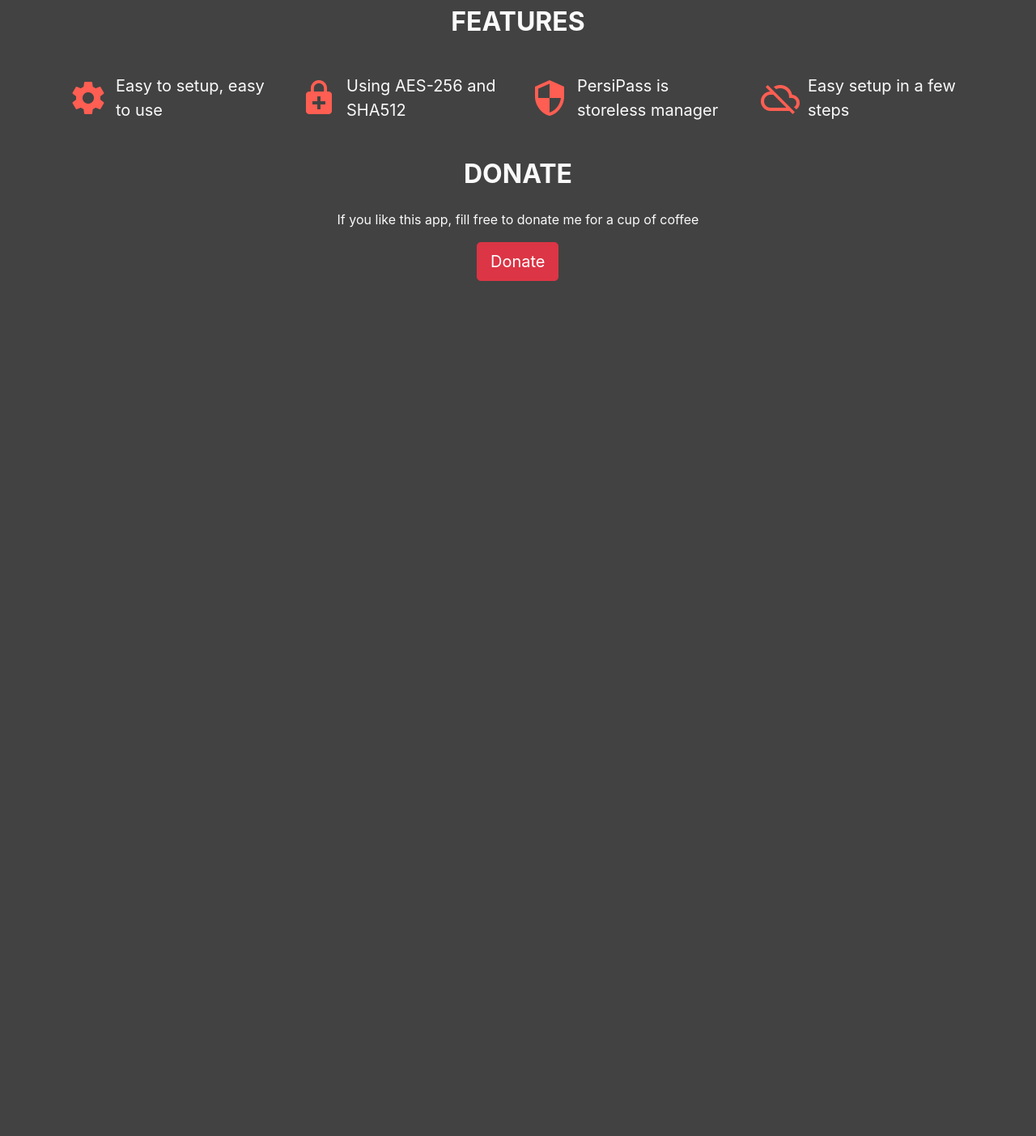
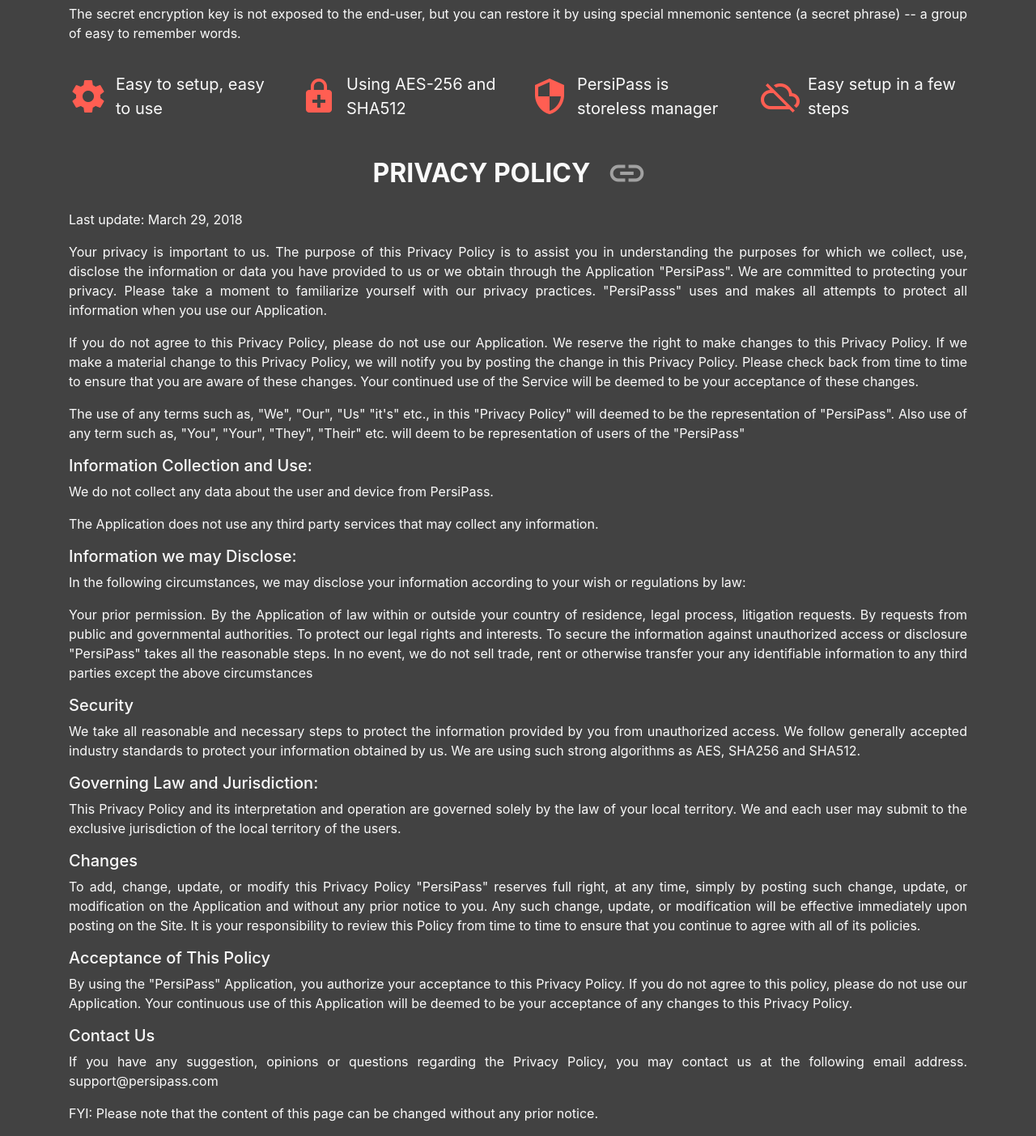
Before and after one commit to PersiPass/persipass.github.io, a plain HTML site: page index.html in a window 1280 px wide. Shown: the part 1330-2733 px from the top of the page at 81% size. Before the commit the page ends 1677 px from the top, so only its background shows below. Drawn offline with nearby package versions, Linux system fonts and the light colour scheme.

Commit message:
privacy policy

```diff
--- a/css/main.css
+++ b/css/main.css
@@ -4,6 +4,13 @@ html, body {
 
 * {
   color: #fafafa
+}
+
+:target:before {
+  content: "";
+  display: block;
+  height: 90px; /* fixed header height*/
+  margin: -90px 0 0; /* negative fixed header height */
 }
 
 .bg-gray {
@@ -17,6 +24,20 @@ html, body {
 .logo {
   width: 48px;
   height: 48px;
+}
+
+.anchor {
+  color: #fff;
+  font-size: 50px;
+  margin: 0 20px;
+  opacity: 0.5;
+  cursor: pointer;
+}
+
+.anchor:hover {
+  color: #fff;
+  opacity: 1;
+  text-decoration: none;
 }
 
 @media (max-width: 768px) {
@@ -49,18 +70,21 @@ html, body {
   margin-bottom: 30px;
 }
 
+.feature {
+  display: flex;
+  align-items: center;
+  margin: 10px 0;
+}
+
 .feature__title {
+  display: flex;
+  justify-content: center;
+  align-items: center;
   margin: 20px 0;
   text-align: center;
   text-transform: uppercase;
   font-size: 32px;
   font-weight: bold;
-}
-
-.feature {
-  display: flex;
-  align-items: center;
-  margin: 10px 0;
 }
 
 .feature .material-icons {
--- a/index.html
+++ b/index.html
@@ -27,17 +27,20 @@
 
     <div class="collapse navbar-collapse justify-content-end" id="navbarMenu">
       <ul class="navbar-nav">
-        <li class="nav-item">
+        <li class="nav-item d-sm-none d-md-block">
           <a class="nav-link text-danger" href="https://www.paypal.com/cgi-bin/webscr?cmd=_donations&business=LJWEQTUUZ977C&lc=US&item_name=persipass&currency_code=USD">Donate</a>
         </li>
-        <li class="nav-item">
-          <a class="nav-link" href="#description">Description</a>
+        <li class="nav-item d-none d-sm-block d-md-none">
+          <a class="nav-link text-danger material-icons" href="https://www.paypal.com/cgi-bin/webscr?cmd=_donations&business=LJWEQTUUZ977C&lc=US&item_name=persipass&currency_code=USD">monetization_on</a>
         </li>
         <li class="nav-item">
-          <a class="nav-link" href="#features">Features</a>
+          <a class="nav-link" href="#about">About</a>
         </li>
         <li class="nav-item">
           <a class="nav-link" href="#download">Download</a>
+        </li>
+        <li class="nav-item">
+          <a class="nav-link" href="#privacy-policy">Privacy Policy</a>
         </li>
       </ul>
     </div>
@@ -93,7 +96,7 @@
     (adsbygoogle = window.adsbygoogle || []).push({});
   </script>
   <div>
-    <div id="download" class="feature__title">Download</div>
+    <h4 id="download" class="feature__title">Download <a class="anchor material-icons" href="#download">link</a></h4>
     <div class="d-flex flex-column justify-content-center align-items-center">
       <div class="row">
         <div class="col-lg-3 col-sm-6 download">
@@ -121,14 +124,14 @@
       </div>
     </div>
 
-    <div id="privacy-policy" class="feature__title">Privacy Policy</div>
-    <div class="text-justify">
-      <p>
-        Your privacy is very important to us so we don't collecting any data from you or your devices.
-      </p>
+    <h4 id="donate" class="feature__title">Donate <a class="anchor material-icons" href="#donate">link</a></h4>
+    <div class="d-flex flex-column justify-content-center align-items-center">
+      <p>If you like this app, fill free to donate me for a cup of coffee</p>
+      <a role="button" href="https://www.paypal.com/cgi-bin/webscr?cmd=_donations&business=LJWEQTUUZ977C&lc=US&item_name=persipass&currency_code=USD" class="btn btn-danger btn-lg heartbeat">Donate</a>
     </div>
 
-    <div id="description" class="feature__title">Description</div>
+    <div id="about" class="feature__title">About <a class="anchor material-icons" href="#about">link</a></div>
+
     <div class="text-justify">
       <p>
         Forget about password managers with vulnerable storage.
@@ -145,7 +148,6 @@
       </p>
     </div>
 
-    <div id="features" class="feature__title">Features</div>
     <div class="row">
       <div class="col-lg-3 col-sm-6 feature">
         <i class="material-icons">settings</i>
@@ -173,10 +175,85 @@
       </div>
     </div>
 
-    <div id="donate" class="feature__title">Donate</div>
-    <div class="d-flex flex-column justify-content-center align-items-center">
-      <p>If you like this app, fill free to donate me for a cup of coffee</p>
-      <a role="button" href="https://www.paypal.com/cgi-bin/webscr?cmd=_donations&business=LJWEQTUUZ977C&lc=US&item_name=persipass&currency_code=USD" class="btn btn-danger btn-lg heartbeat">Donate</a>
+
+
+    <h4 id="privacy-policy" class="feature__title">Privacy Policy <a class="anchor material-icons" href="#privacy-policy">link</a></h4>
+    <div class="text-justify">
+      <p>Last update: March 29, 2018</p>
+      <p>
+        Your privacy is important to us.
+        The purpose of this Privacy Policy is to assist you in understanding the purposes for which we collect, use, disclose the information or data you have provided to us or we obtain through the Application "PersiPass".
+        We are committed to protecting your privacy.
+        Please take a moment to familiarize yourself with our privacy practices.
+        "PersiPasss" uses and makes all attempts to protect all information when you use our Application.
+      </p><p>
+        If you do not agree to this Privacy Policy, please do not use our Application.
+        We reserve the right to make changes to this Privacy Policy.
+        If we make a material change to this Privacy Policy, we will notify you by posting the change in this Privacy Policy.
+        Please check back from time to time to ensure that you are aware of these changes.
+        Your continued use of the Service will be deemed to be your acceptance of these changes.
+      </p><p>
+        The use of any terms such as, "We", "Our", "Us" "it's" etc., in this "Privacy Policy" will deemed to be the representation of "PersiPass".
+        Also use of any term such as, "You", "Your", "They", "Their" etc. will deem to be representation of users of the "PersiPass"
+      </p>
+
+      <h5>Information Collection and Use:</h5>
+
+      <p>We do not collect any data about the user and device from PersiPass.</p>
+      <p>The Application does not use any third party services that may collect any information.</p>
+
+      <h5>Information we may Disclose:</h5>
+
+      <p>In the following circumstances, we may disclose your information according to your wish or regulations by law:</p>
+
+      <p>
+        Your prior permission.
+        By the Application of law within or outside your country of residence, legal process, litigation requests.
+        By requests from public and governmental authorities.
+        To protect our legal rights and interests.
+        To secure the information against unauthorized access or disclosure "PersiPass" takes all the reasonable steps.
+        In no event, we do not sell trade, rent or otherwise transfer your any identifiable information to any third parties except the above circumstances
+      </p>
+
+      <h5>Security</h5>
+
+      <p>
+        We take all reasonable and necessary steps to protect the information provided by you from unauthorized access.
+        We follow generally accepted industry standards to protect your information obtained by us.
+        We are using such strong algorithms as AES, SHA256 and SHA512.
+      </p>
+
+      <h5>Governing Law and Jurisdiction:</h5>
+
+      <p>
+        This Privacy Policy and its interpretation and operation are governed solely by the law of your local territory.
+        We and each user may submit to the exclusive jurisdiction of the local territory of the users.
+      </p>
+
+      <h5>Changes</h5>
+
+      <p>
+        To add, change, update, or modify this Privacy Policy "PersiPass" reserves full right, at any time, simply by posting such change, update, or modification on the Application and without any prior notice to you.
+        Any such change, update, or modification will be effective immediately upon posting on the Site.
+        It is your responsibility to review this Policy from time to time to ensure that you continue to agree with all of its policies.
+      </p>
+
+      <h5>Acceptance of This Policy</h5>
+
+      <p>
+        By using the "PersiPass" Application, you authorize your acceptance to this Privacy Policy.
+        If you do not agree to this policy, please do not use our Application.
+        Your continuous use of this Application will be deemed to be your acceptance of any changes to this Privacy Policy.
+      </p>
+
+      <h5>Contact Us</h5>
+      <p>
+        If you have any suggestion, opinions or questions regarding the Privacy Policy, you may contact us at the following email address. support@persipass.com
+      </p>
+
+      <p>
+        FYI: Please note that the content of this page can be changed without any prior notice.
+      </p>
     </div>
 
   </div>
```
